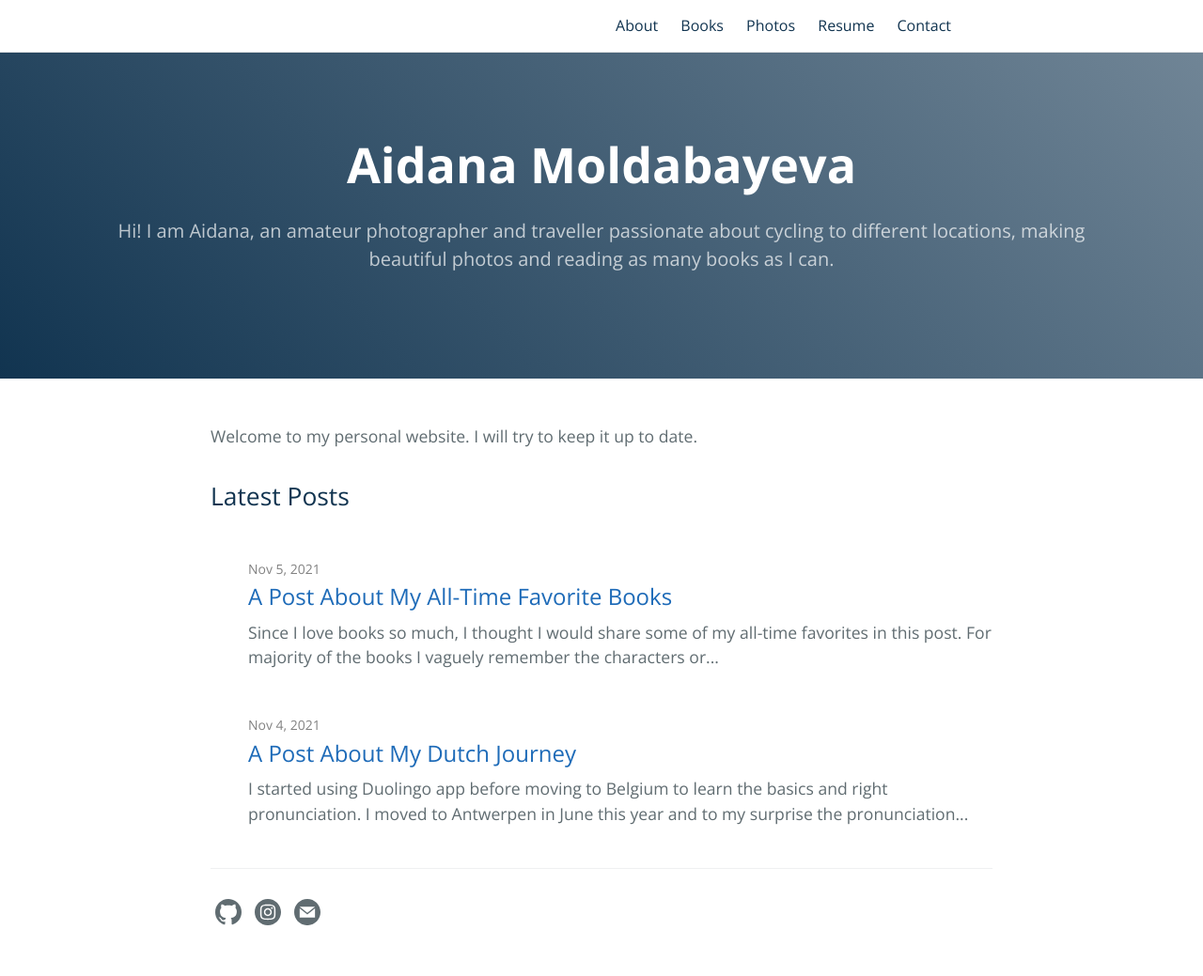
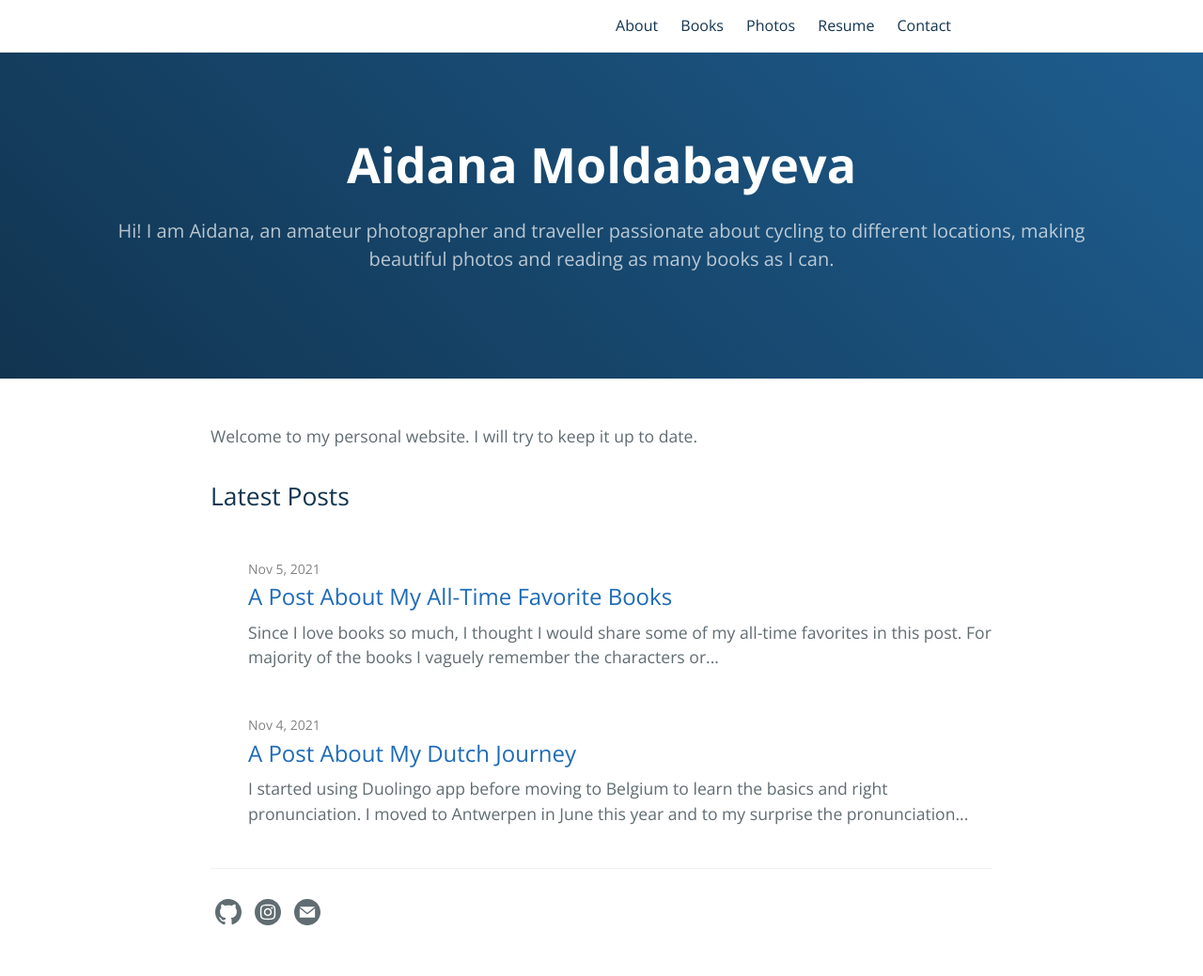
Before and after one commit to iamaidana/iamaidana, a Jekyll site: the page built from index.markdown, in a window 1280 px wide. Shown: the whole page at 94% size. Built offline with Jekyll 4.4.1, drawn with Linux system fonts in a browser that asks for light colours.

Commit message:
modified bg color

```diff
--- a/_sass/variables.scss
+++ b/_sass/variables.scss
@@ -5,7 +5,7 @@ $medium-breakpoint: 42em !default;
 // Headers
 $header-heading-color: #fff !default;
 $header-bg-color: #113450 !default;
-$header-bg-color-secondary: #708596 !default;
+$header-bg-color-secondary: #1e5d8f !default;
 
 // Text
 $section-headings-color: #113450 !default;
```
